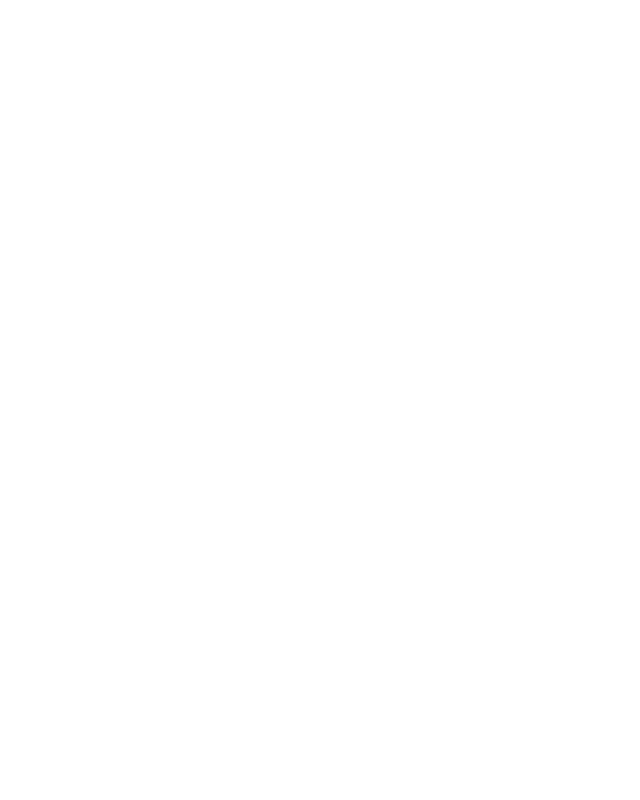
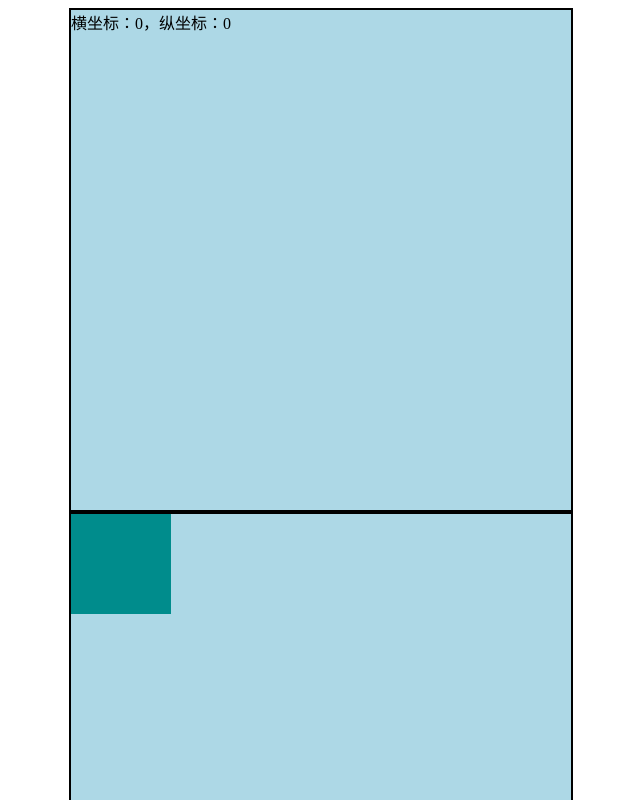
Before and after one commit to ZhouXueRon/React, a React (Create React App) app in the folder react-learn/: page / in a window 1280 px wide. Shown: the top 800 px of the page, without its empty margins (319-959 px from the left). Built offline with nearby package versions, Linux system fonts and the light colour scheme.

Commit message:
Render Props

```diff
--- a/react-learn/src/App.js
+++ b/react-learn/src/App.js
@@ -1,8 +1,10 @@
 import React from 'react';
+import Test from './components/Test';
 
 export default function App() {
     return (
         <div>
+            <Test />
         </div>
     )
 }
--- /dev/null
+++ b/react-learn/src/components/MouseListener.js
@@ -0,0 +1,35 @@
+import React, { PureComponent } from 'react';
+import './style.css';
+
+/**
+ * 该组件用于监听鼠标的变化
+ */
+export default class MouseListener extends PureComponent {
+    state = {
+        x: 0,
+        y: 0
+    }
+
+    divRef = React.createRef();
+
+    handleMouseMove = e => {
+        // 更新x和y的值
+        const { left, top } = this.divRef.current.getBoundingClientRect();
+        this.setState({
+            x: e.clientX - left,
+            y: e.clientY - top
+        })
+    }
+
+    render() {
+        return (
+            <div
+                ref={this.divRef}
+                className='point'
+                onMouseMove={this.handleMouseMove}
+            >
+                {this.props.render(this.state)}
+            </div>
+        )
+    }
+}
--- /dev/null
+++ b/react-learn/src/components/Test.js
@@ -0,0 +1,22 @@
+import MouseListener from "./MouseListener";
+import React from 'react';
+
+const renderPoint = mouse => <>横坐标：{mouse.x}，纵坐标：{mouse.y}</>;
+const renderDiv = mouse => <>
+    <div style={{
+        width: 100,
+        height: 100,
+        background: '#008c8c',
+        position: 'absolute',
+        left: mouse.x,
+        top: mouse.y
+    }}></div>
+</>
+export default function Test() {
+    return (
+        <div>
+            <MouseListener render={renderPoint} />
+            <MouseListener render={renderDiv} />
+        </div>
+    )
+}
--- /dev/null
+++ b/react-learn/src/components/style.css
@@ -0,0 +1,9 @@
+.point {
+    background: lightblue;
+    width: 500px;
+    height: 500px;
+    border: 2px solid;
+    margin: 0 auto;
+    position: relative;
+    overflow: hidden;
+}
```
Also changed, not shown: react-learn/src/components/MovablePanel.js (added, +40 -0 lines), react-learn/src/components/ShowMousePoint.js (added, +36 -0 lines).
